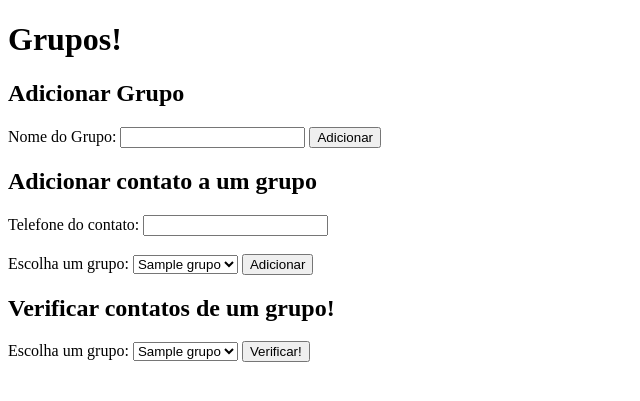
After one commit to arthur-bubolz/trabalho_agenda, a Flask app: page /grupos in a window 1280 px wide. The commit adds this page. Shown: the top 401 px of the page, without its empty margins (0-640 px from the left). Run offline with Flask 3, Linux system fonts and the light colour scheme; a database or web service that is not in the repository returns one stand-in record (values such as "Sample title"); some libraries are stand-ins or nearby versions.

Commit message:
Add files via upload

```diff
--- a/app.py
+++ b/app.py
@@ -10,18 +10,63 @@ db_name = 'teste'
 db_user = 'postgres'
 db_password = '123'
 
+conn = psycopg2.connect(host=db_host, port=db_port, dbname=db_name, user=db_user, password=db_password)
+cur = conn.cursor()
+
 @app.route('/')
 def index():
-    # Conecta ao banco de dados
-    conn = psycopg2.connect(host=db_host, port=db_port, dbname=db_name, user=db_user, password=db_password)
-    cur = conn.cursor()
-
     # Recupera os contatos adicionados do banco de dados
     cur.execute("SELECT nome,sobrenome,telefone,email from contato")
     contatos = cur.fetchall()
 
     # Renderiza o template do Flask com a lista de contatos
     return render_template('index.html', contatos=contatos)
+
+@app.route('/grupos')
+def grupos():
+    # Recupera os grupos do banco de dados
+    cur.execute("SELECT * FROM grupos")
+    grupos = cur.fetchall()
+
+    # Renderiza o template do Flask com a lista de grupos
+    return render_template('grupos.html', grupos=grupos, contatos=[])
+
+@app.route('/add_grupos', methods=['POST'])
+def add_grupo():
+    #obter nome do grupo
+    nome_grupo = request.form['nome_grupo']
+
+    # Insere o novo grupo no banco de dados
+    cur.execute("INSERT INTO grupos (nome_grupo) VALUES (%s)", (nome_grupo,))
+    conn.commit()
+
+    return redirect('/grupos')
+
+@app.route('/add_contato_grupos', methods=['POST'])
+def add_contato_grupos():
+    telefone = request.form['telefone']
+    grupo_id = request.form['grupo']
+
+    # Atualiza o grupo_id para o contato com o telefone informado
+    cur.execute("UPDATE contato SET grupoid = %s WHERE telefone = %s", (grupo_id, telefone))
+    conn.commit()
+
+    return redirect('/grupos')
+
+@app.route('/verificar_contatos', methods=['POST'])
+def verificar_contatos():
+    grupo_id = request.form['grupo_id']
+
+    # Recupera os grupos do banco de dados
+    cur.execute("SELECT * FROM grupos")
+    grupos = cur.fetchall()
+
+    # Recupera os contatos do grupo informado
+    cur.execute("SELECT nome, sobrenome, telefone, email FROM contato WHERE grupoid = %s", (grupo_id,))
+    contatos = cur.fetchall()
+
+    # Redireciona para a página de grupos com a lista de contatos do grupo
+    return render_template('grupos.html', grupos=grupos, contatos=contatos)
 
 @app.route('/add_contato', methods=['POST'])
 def add_contato():
@@ -30,10 +75,6 @@ def add_contato():
     sobrenome = request.form['sobrenome']
     email = request.form['email']
     telefone = request.form['telefone']
-
-    # Conecta ao banco de dados
-    conn = psycopg2.connect(host=db_host, port=db_port, dbname=db_name, user=db_user, password=db_password)
-    cur = conn.cursor()
 
     # Insere o novo contato no banco de dados
     cur.execute("INSERT INTO contato (nome,sobrenome,telefone,email) VALUES (%s, %s, %s, %s)", (nome, sobrenome, telefone, email))
--- /dev/null
+++ b/templates/grupos.html
@@ -0,0 +1,48 @@
+<!DOCTYPE html>
+<html lang="en">
+<head>
+    <meta charset="UTF-8">
+    <meta name="viewport" content="width=device-width, initial-scale=1.0">
+    <title>Grupos de contatos!</title>
+</head>
+<body>
+    <h1>Grupos!</h1>
+
+    <h2>Adicionar Grupo</h2>
+    <form action="/add_grupos" method="POST">
+        <label for="nome_grupo">Nome do Grupo:</label>
+        <input type="text" id="nome_grupo" name="nome_grupo">
+        <button type="submit">Adicionar</button>
+    </form>
+
+    <h2>Adicionar contato a um grupo</h2>
+    <form action="/add_contato_grupos" method="POST">
+        <label for="telefone">Telefone do contato:</label>
+        <input type="telefone" id="telefone" name="telefone" required><br><br>
+        <label for="grupo">Escolha um grupo:</label>
+        <select id="grupo" name="grupo">
+            {% for grupo in grupos %}
+            <option value="{{ grupo[0] }}">{{ grupo[1] }}</option>
+            {% endfor %}
+        </select>
+        <button type="submit">Adicionar</button>
+    </form>
+
+    <h2>Verificar contatos de um grupo!</h2>
+    <form action="/verificar_contatos" method="POST">
+        <label for="grupo_id">Escolha um grupo:</label>
+        <select id="grupo_id" name="grupo_id">
+            {% for grupo in grupos %}
+            <option value="{{ grupo[0] }}">{{ grupo[1] }}</option>
+            {% endfor %}
+        </select>
+        <button type="submit">Verificar!</button>
+    </form>
+    <br>
+    <ul>
+        {% for contato in contatos %}
+        <li>{{ contato[0] }} - {{ contato[1] }} - {{ contato[2] }} - {{ contato[3] }}</li>
+        {% endfor %}
+    </ul>
+</body>
+</html>
--- a/templates/index.html
+++ b/templates/index.html
@@ -17,6 +17,8 @@
         <input type="submit" value="Adicionar">
     </form>
 
+    <p align="center"><a href=grupos><button class=grey style="height:75px;width:150px">GRUPOS!</button></a></p>
+
     <h1>Lista de Contatos</h1>
     <ul>
         {% for contato in contatos %}
```
